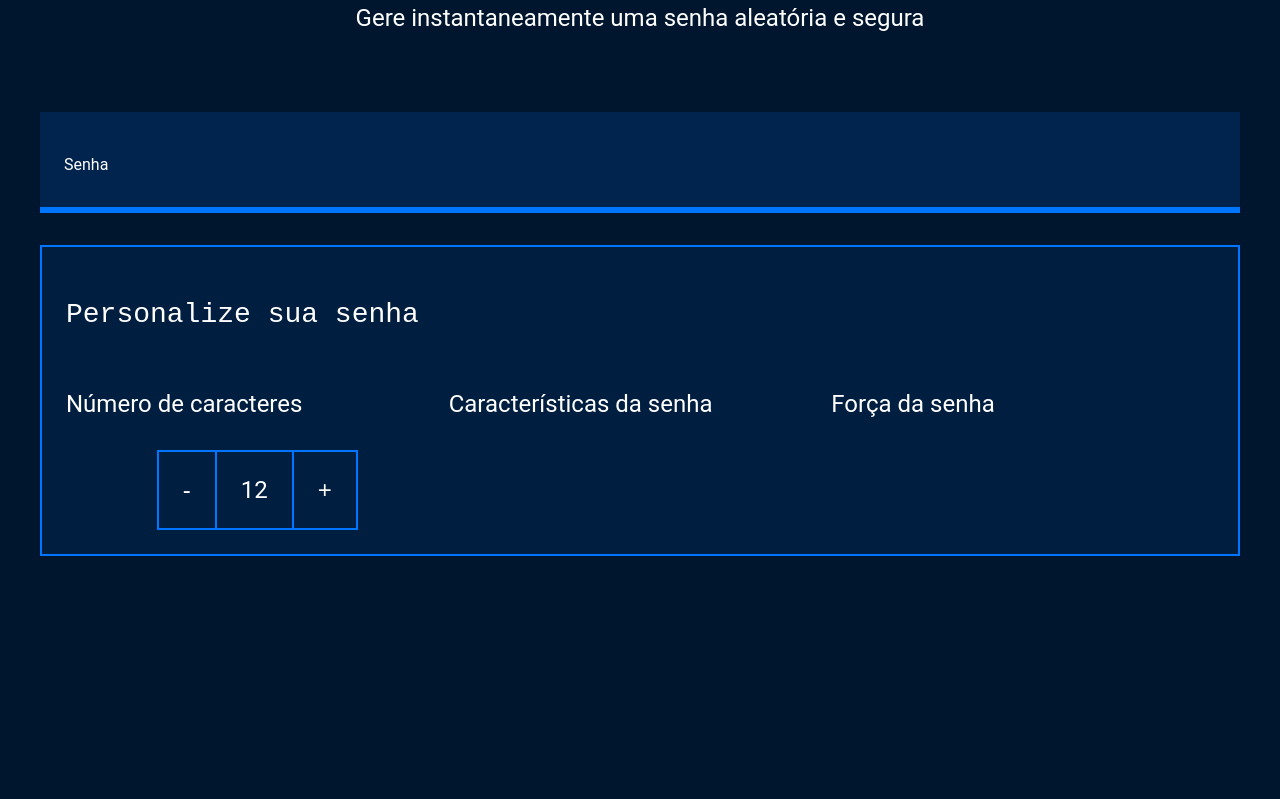
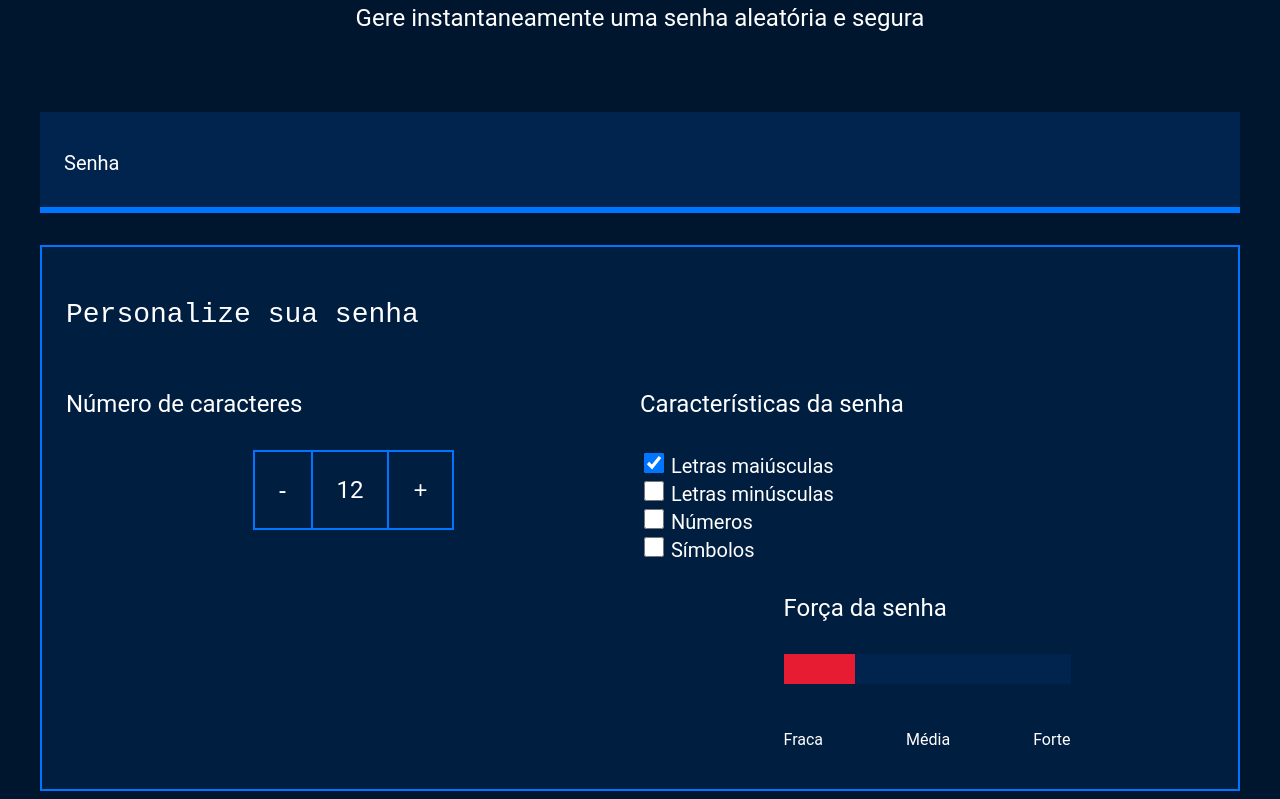
Before and after one commit to jessica15555/Gerador-de-Senhas-JM, a plain HTML site: page index.html in a window 1280 px wide. Shown: the part 208-1007 px from the top of the page. Before the commit the page ends 800 px from the top, so only its background shows below. Drawn offline with Linux system fonts and the light colour scheme.

Commit message:
Add files via upload

```diff
--- a/index.html
+++ b/index.html
@@ -1,11 +1,13 @@
 <!DOCTYPE html>
 <html lang="en">
+
 <head>
     <meta charset="UTF-8">
     <meta name="viewport" content="width=device-width, initial-scale=1.0">
     <title>Gerador de senhas - JM</title>
     <link rel="stylesheet" href="style.css">
 </head>
+
 <body>
     <section class="conteudo">
         <div class="conteudo-titulo">
@@ -30,12 +32,35 @@
                 </div>
                 <div class="parametro-senha">
                     <h4 class="parametro-senha__titulo">Características da senha</h4>
+                    <div class="parametro-senha-checkbox">
+                        <input name="maiusculo" type="checkbox" class="checkbox" checked>
+                        <label for="maiusculo">Letras maiúsculas</label>
                     </div>
+                    <div class="parametro-senha-checkbox">
+                        <input name="minusculo" type="checkbox" class="checkbox">
+                        <label for="minusculo">Letras minúsculas</label>
+                    </div>
+                    <div class="parametro-senha-checkbox">
+                        <input name="numero" type="checkbox" class="checkbox">
+                        <label for="numero">Números</label>
+                    </div>
+                    <div class="parametro-senha-checkbox">
+                        <input name="simbolo" type="checkbox" class="checkbox">
+                        <label for="simbolo">Símbolos</label>
                         <div class="parametro-senha">
                             <h4 class="parametro-senha__titulo">Força da senha</h4>
+                            <div class="barra"></div>
+                            <div class="forca fraca"></div>
+                            <div class="parametro-senha-textos">
+                                <p>Fraca</p>
+                                <p>Média</p>
+                                <p>Forte</p>
+                            </div>
+                        </div>
                     </div>
                 </div>
             </div>
     </section>
+    <script src="main.js"></script>
 </body>
 </html>
--- a/main.js
+++ b/main.js
@@ -0,0 +1,24 @@
+const numeroSenha = document.querySelector('.parametro-senha__texto');
+
+let tamanhoSenha = 12;
+numeroSenha.textContent = tamanhoSenha;
+
+const botoes = document.querySelectorAll('.parametro-senha__botao');
+
+botoes[0].onclick = diminuiTamanho;
+botoes[1].onclick = aumentaTamanho;
+
+function diminuiTamanho(){
+    if (tamanhoSenha > 1){
+    tamanhoSenha = tamanhoSenha-1;
+    tamanhoSenha--;
+    }
+    numeroSenha.textContent = tamanhoSenha;
+}
+function aumentaTamanho(){
+    if (tamanhoSenha < 20){
+    tamanhoSenha = tamanhoSenha+1;
+    tamanhoSenha++;
+    }
+    numeroSenha.textContent = tamanhoSenha;
+}
--- a/style.css
+++ b/style.css
@@ -93,3 +93,37 @@ body{
     margin: 0;
     font-size: 24px;
  }
+ label{
+    font-size: 20px;
+}
+.checkbox{
+    width: 20px;
+    height: 20px;
+    cursor: pointer;
+}
+.barra{
+    background-color: var(--fundo-senha);
+    height: 30px;
+    width: 100%;
+}
+.forca{
+    height: 30px;
+    position: relative;
+    bottom: 30px;
+}
+.fraca{
+    width: 25%;
+    background-color: #E71B32;
+}
+.parametro-senha-textos{
+    display: flex;
+    justify-content: space-between;
+}
+.media{
+    background-color: #FAF408;
+    width: 50%;
+}
+.forte{
+    background-color: #00FF85;
+    width: 100%;
+}
```
Lines whose indentation alone changed are shown as unchanged.
